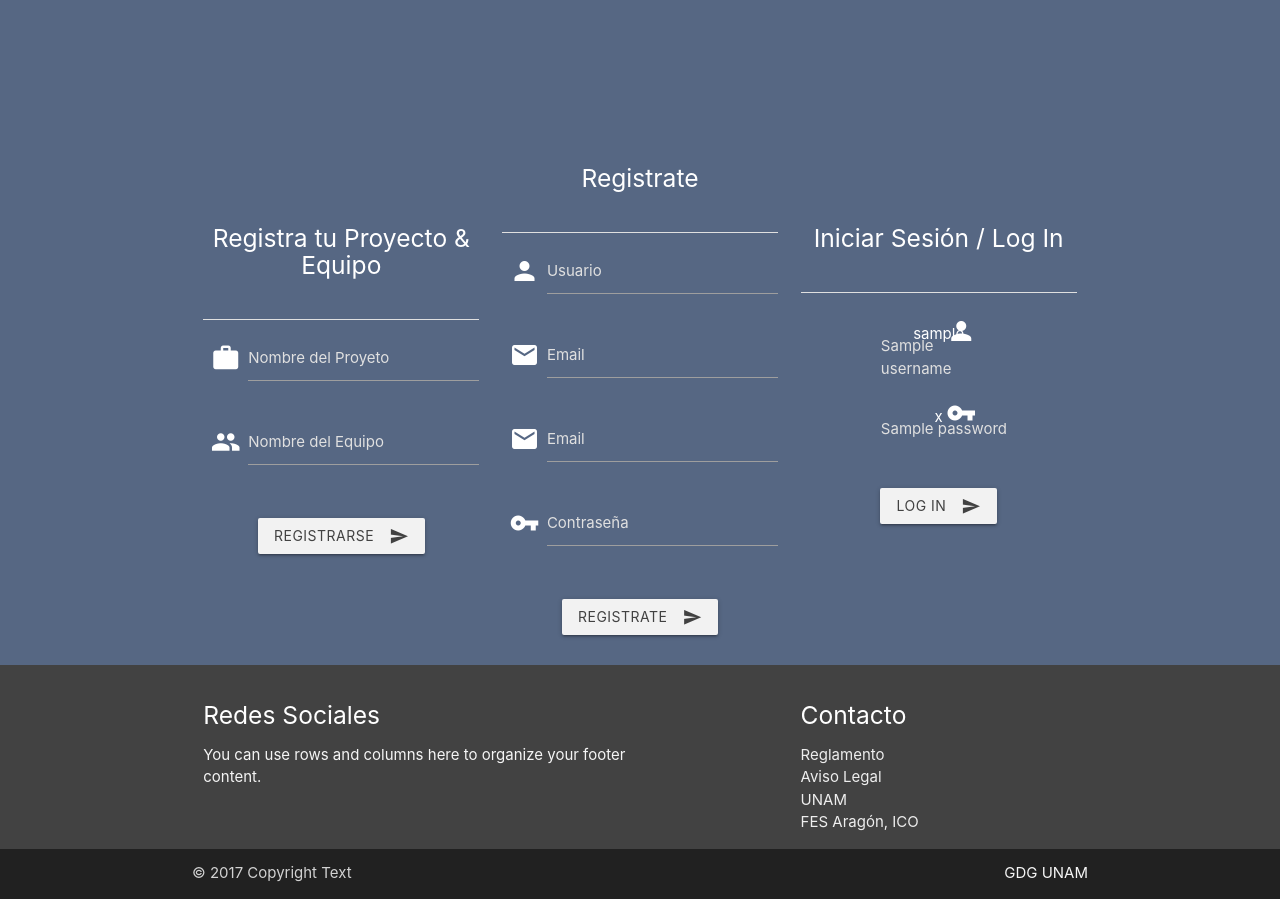
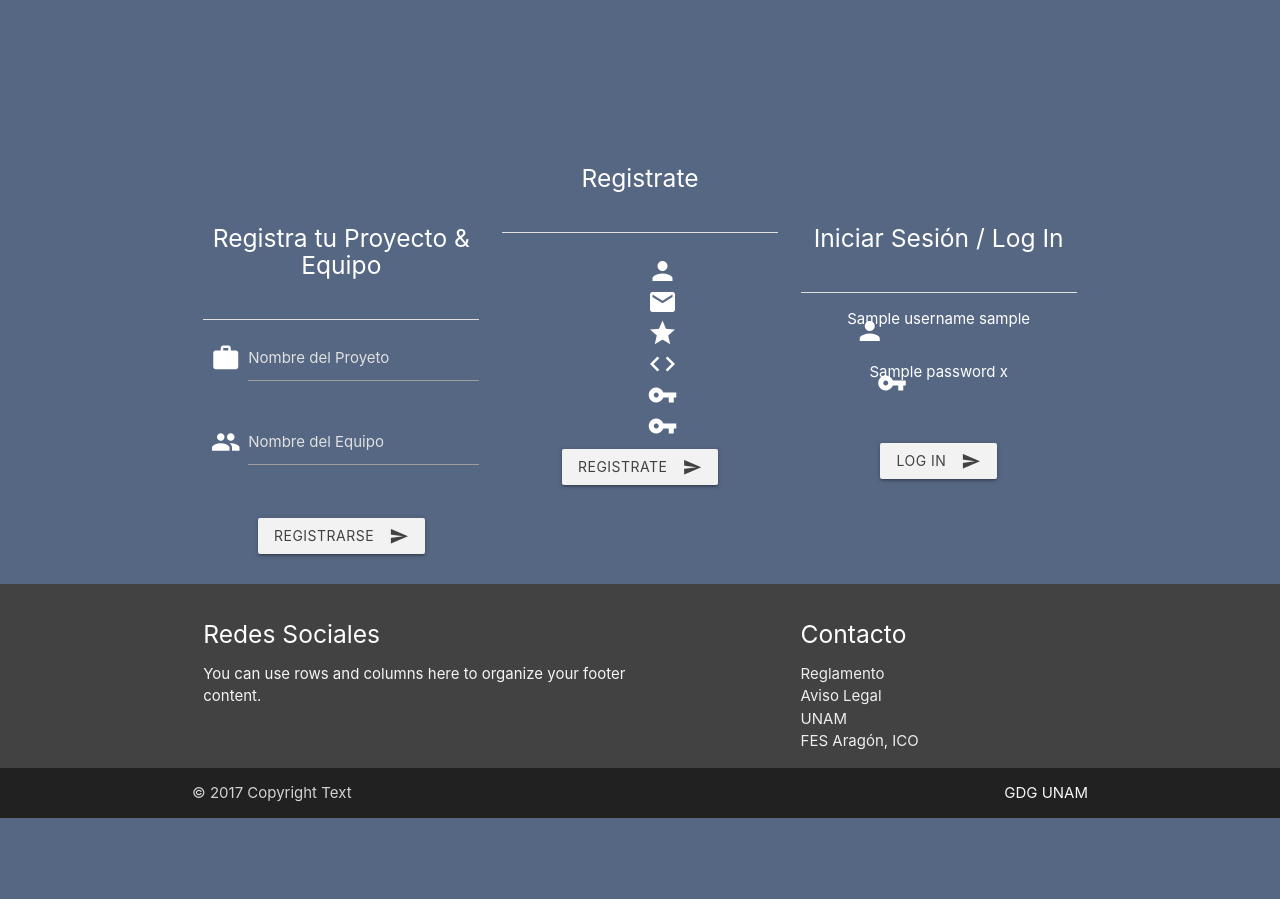
Before and after one commit to Ing-De-Software-1/admin_projects, a Flask app: template templates/registrar.html in a window 1280 px wide. Shown: the part 129-1028 px from the top of the page. After the commit the page ends 947 px from the top, so only its background shows below. Run offline with Flask 2, Linux system fonts and the light colour scheme; the template is opened without the code that fills it: most values are stand-ins (such as "Sample title", 1, 10 or a date in 2020); parts of the project's set-up code (start-up, migrations or seed data) failed here and were passed over; some libraries are stand-ins or nearby versions.

Commit message:
added the some of the forms

```diff
--- a/forms.py
+++ b/forms.py
@@ -50,7 +50,7 @@ class RegisterForm(Form):
     semestre = SelectField('Semestre', choices=[('1', '1'), ('2', '2'),('3', '3'),
                                                 ('4', '4'), ('5', '5'), ('6', '6'),
                                                 ('7', '7'), ('8', '8'), ('9','9')])
-    cuenta = IntegerField('Account',
+    cuenta = IntegerField('Numero De Cuenta',
                           [
                               validators.Required(message='Obligatorio'),
                               validators.length(min=9, max=10, message='Número de cuenta incorrecto,'
--- a/templates/layout.html
+++ b/templates/layout.html
@@ -29,6 +29,11 @@
       <script type="text/javascript" src="{{ url_for('static',filename='bower_components/materialize/dist/js/materialize.min.js') }}"></script>
           <!--Import Initialization Jquery-->
       <script>
+        $( document ).ready(function(){
+          Materialize.updateTextFields();
+        });
+      </script>
+      <script>
           $( document ).ready(function(){
               $(".button-collapse").sideNav();
           });
--- a/templates/macro/form.html
+++ b/templates/macro/form.html
@@ -1,4 +1,7 @@
-{% macro form (usF1,passF1,label = 'Log In', label1 = 'Iniciar Sesión / Log In', label2 = 'Registrate',label3 = 'Registra tu Proyecto & Equipo', label4 = 'Contraseña', label5='Email', label6='Confirma tu email', label7 = 'Registrarse', label8='Usuario', label9 = 'Nombre del Equipo', label10= 'Nombre del Proyeto') %}
+{% macro form (usLI, passLI,
+usReg, emailReg, degreReg, semeReg, cuentaReg, pasReg, ConfReg,
+label4 = 'Numero de cuenta',
+label = 'Log In', label1 = 'Iniciar Sesión / Log In', label2 = 'Registrate',label3 = 'Registra tu Proyecto & Equipo', label7 = 'Registrarse', label8='Usuario', label9 = 'Nombre del Equipo', label10= 'Nombre del Proyeto') %}
 
         {% from "macro/renderField.html" import render_field %}
 
@@ -7,6 +10,7 @@
 		<div class="row">
 				<!--Log In-->
 	        <div class="col s12 m12 l4 push-l8 center marginForm white-text">
+		        <form action="/login" method="post">
 			        <div class="section">
 			        	<div class="section">
 			        		<h5>{{label1}}</h5>
@@ -14,36 +18,41 @@
 			        	<div class="section">
 							<div class="divider"></div>
 							<div class="row">
+
+	                                <!--
 	                                <div class="input-field col s12 m12 l12">
 		                                <i class="material-icons prefix">person</i>
-                                <!--
 										<input id="icon_prefix2" type="text" class="validate">
 										<label for="icon_prefix2"> { {label8}}</label>
+									</div>
 									-->
-                                {{ render_field(usF1) }}
-							</div>
+	                                {{ render_field(usLI) }}
 							</div>
 							<div class="row">
+								    <!--
 								    <div class="input-field col s12 m12 l12">
 								    	<i class="material-icons prefix">vpn_key</i>
-                                <!--
 										<input id="icon_prefix2" type="password" class="validate">
 										<label for="icon_prefix2"> { {label4}}</label>
+									</div>
 								    -->
-                                {{ render_field(passF1) }}
-                            </div>
+	                                {{ render_field(passLI, "vpn_key") }}
 	                        </div>
 						</div>
 						<div class="section">
+						    <div class="input-field col s12 m12 l12">
 								<button class="btn waves-effect waves-light" type="submit" name="action" id="register">{{label}}
 									<i class="material-icons right">send</i>
 								</button>
 							</div>
 						</div>
 		        	</div>
+		        </form>
+	        </div>
 				<!--End Log In-->
 				<!--Register Person-->
 	        <div class="col s12 m12 l4 center white-text" id="marginRegister">
+			    <form action="/resgistro/persona" method="post">
 			        <div class="section">
 			        	<div class="section">
 			        		<h5>{{label2}}</h5>
@@ -51,32 +60,25 @@
 			        	<div class="section">
 							<div class="divider"></div>
 							<div class="row">
-							<div class="input-field col s12 m12 l12">
-								<i class="material-icons prefix">person</i>
-								<input id="icon_prefix2" type="text" class="validate">
-								<label for="icon_prefix2">{{label8}}</label>
-							</div>
+								{{ render_field(usReg) }}
 							</div>
 							<div class="row">
-							<div class="input-field col s12 m12 l12">
-								<i class="material-icons prefix">email</i>
-								<input id="icon_email" type="email" class="validate">
-								<label for="icon_email" data-error="Incorrecto"  data-right="Correcto">{{label5}}</label>
-							</div>
+								{{ render_field(emailReg, "email") }}
 							</div>
 							<div class="row">
-							<div class="input-field col s12 m12 l12">
-								<i class="material-icons prefix">email</i>
-								<input id="icon_email" type="email" class="validate">
-								<label for="icon_email" data-error="Incorrecto"  data-right="Correcto">{{label5}}</label>
-							</div>
+								{{ render_field(degreReg, "grade") }}
 							</div>
 							<div class="row">
-							<div class="input-field col s12 m12 l12">
-								<i class="material-icons prefix">vpn_key</i>
-								<input id="icon_prefix2" type="password" class="validate">
-								<label for="icon_prefix2">{{label4}}</label>
+								<!--{{ render_field(semeReg) }}-->
 							</div>
+							<div class="row">
+								{{ render_field(cuentaReg, "code")}}
+							</div>
+							<div class="row">
+								{{ render_field(pasReg, "vpn_key") }}
+							</div>
+							<div class="row">
+								{{ render_field(ConfReg, "vpn_key") }}
 							</div>
 						</div>
 						<div class="section">
@@ -85,11 +87,13 @@
 							</button>
 						</div>
 					</div>
+				</form>
 	        </div>
 				<!--End Register Person-->
             <form action=""></form>
 				<!--Register Project & Team-->
 	        <div class="col s12 m12 l4 white-text pull-l8 marginForm center">
+		        <form action="/resgistro/equipo" method="post">
 		        	<div class="section">
 			        	<div class="section">
 			        		<h5>{{label3}}</h5>
@@ -117,6 +121,7 @@
 							</button>
 						</div>
 					</div>
+				</form>
 	        </div>
 	        	<!--End Register Project & Team-->
 		</div>
--- a/templates/macro/navbar.html
+++ b/templates/macro/navbar.html
@@ -1,5 +1,5 @@
 {% macro navbar(location = '/', location1='#somos', location2='#proyecto', location3='#equipo', location4='#registro',
-location5 = '/registrar.html', label = 'SABE', label1 = 'Somos', label2 = 'Proyecto', label3 = 'Equipo', label4 = 'Registrar',
+location5 = '/registrar', label = 'SABE', label1 = 'Somos', label2 = 'Proyecto', label3 = 'Equipo', label4 = 'Registrar',
 label5 = 'Log In', label6 = 'Log Out') %}
 <!--location = '#', label1 = 'La palabra de la dirección'-->
 
@@ -17,7 +17,7 @@ label5 = 'Log In', label6 = 'Log Out') %}
                 <li><a href="">{{label6}}</a></li>
                     {% elif label == regresar %}
                     {% else %}
-                <li><a href="{{login}}">{{label5}}</a></li>
+                <li><a href="{{location5}}">{{label5}}</a></li>
                     {% endif %}
             </ul>
             <ul class="side-nav" id="mobile-demo">
--- a/templates/macro/renderField.html
+++ b/templates/macro/renderField.html
@@ -1,7 +1,8 @@
-{% macro render_field(field) %}
+{% macro render_field(field, icon = "person") %}
 
-    <div class="input-field col s6 offset-s3">
-        <label id="formlabels">{{ field.label }}</label>
+    <div class="input-field col s12 m12 l12">
+        <i class="material-icons prefix">{{icon}}</i>
+        {{ field.label()}}
         {{ field(**kwargs)|safe }}
         {% if field.errors %}
             <ul>
@@ -10,6 +11,7 @@
                 {% endfor %}
             </ul>
         {% endif %}
+        <label for="icon_prefix"></label>
     </div>
 
 {% endmacro %}
--- a/templates/registrar.html
+++ b/templates/registrar.html
@@ -6,6 +6,7 @@
         {% from "macro/renderField.html" import render_field %}
 
 	        {{ navbar() }}
-			{{ form(login.username,login.password) }}
+			{{ form(login.username,login.password,
+			registro.username, registro.email, registro.carrera, registro.semestre, registro.cuenta, registro.password, registro.password) }}
 		    {{ footer() }}
 	{% endblock %}
--- a/views.py
+++ b/views.py
@@ -26,12 +26,13 @@ def index():
 def registrar():
     form_log = forms.LoginForm(request.form)
     form_reg = forms.RegisterForm(request.form)
+    form_equ = forms.EquipoForm(request.form)
     e = ""
     if request.method== 'POST' and form_log.validate():
         user= form_log.username.data
         password= form_log.password.data
         return redirect(url_for('home'))
-    return render_template('registrar.html', login=form_log , registro=form_reg, e=e)
+    return render_template('registrar.html', login=form_log , registro=form_reg, equipo=form_equ, e=e)
 
 
 
```
Also changed, not shown: 3 other files. Lines whose indentation alone changed are shown as unchanged.
